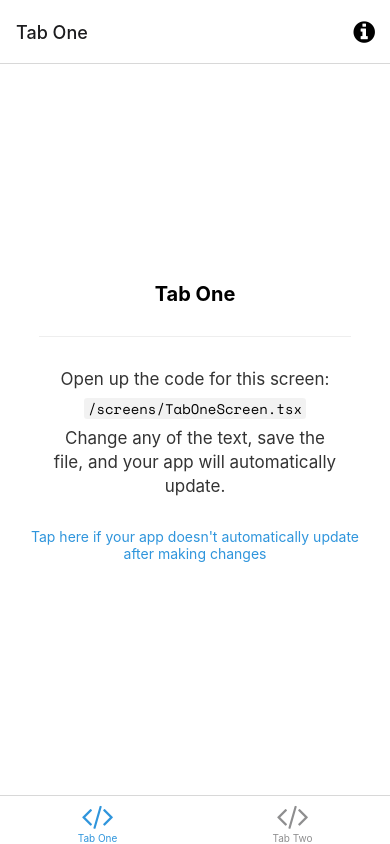
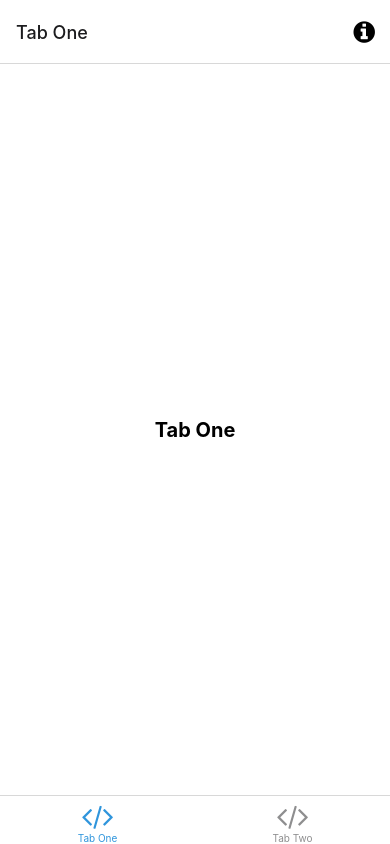
Before and after one commit to sallyaz/ReadBooks, a React Native app: screen /TabOne in a window 390 px wide. Built offline with nearby package versions, Linux system fonts and the light colour scheme; what expo-linking would draw is missing.

Commit message:
modified tabOne screen

```diff
--- a/screens/TabOneScreen.tsx
+++ b/screens/TabOneScreen.tsx
@@ -4,12 +4,10 @@ import EditScreenInfo from '../components/EditScreenInfo';
 import { Text, View } from '../components/Themed';
 import { RootTabScreenProps } from '../types';
 
-export default function TabOneScreen({ navigation }: RootTabScreenProps<'TabOne'>) {
+export default function TabOneScreen() {
   return (
     <View style={styles.container}>
       <Text style={styles.title}>Tab One</Text>
-      <View style={styles.separator} lightColor="#eee" darkColor="rgba(255,255,255,0.1)" />
-      <EditScreenInfo path="/screens/TabOneScreen.tsx" />
     </View>
   );
 }
```
